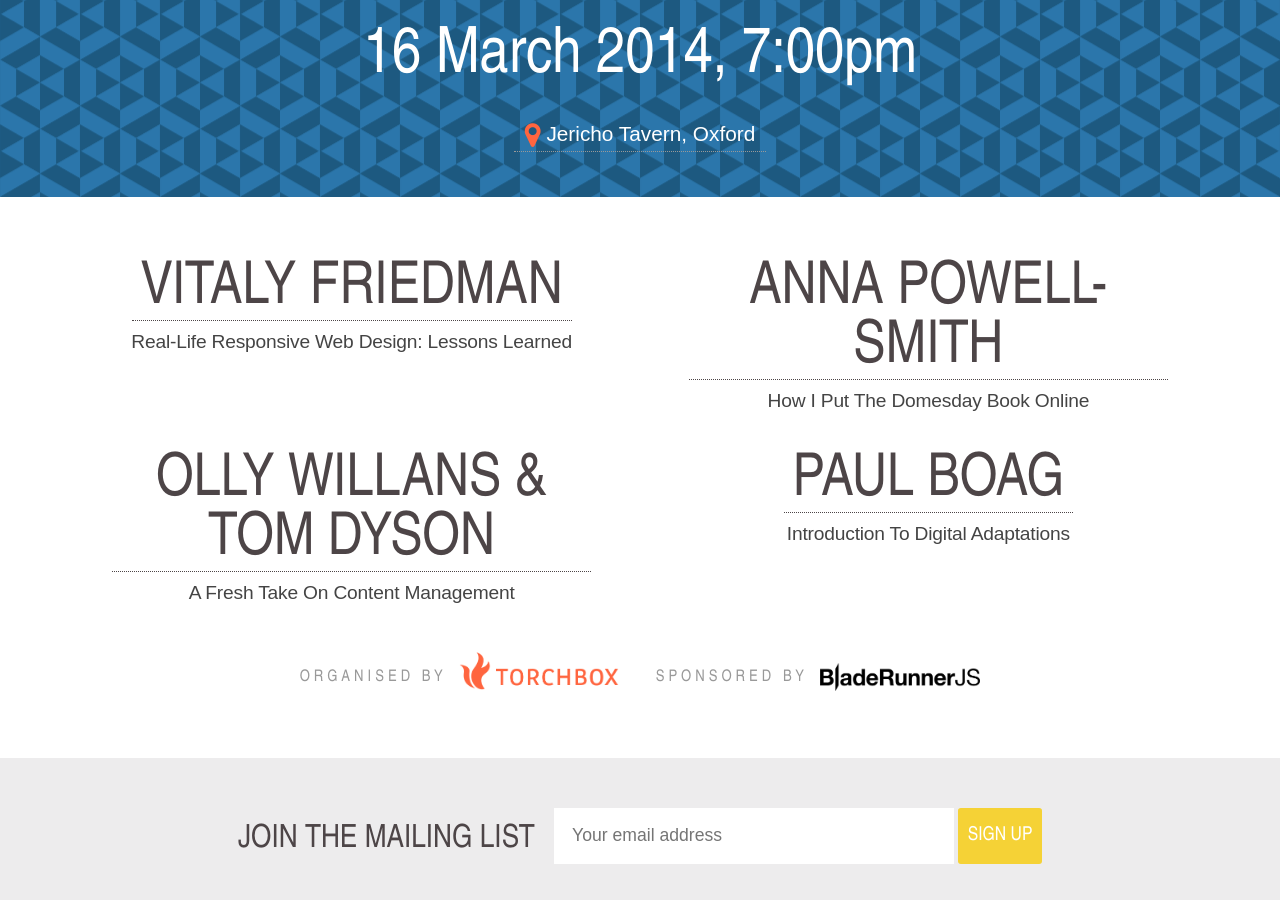
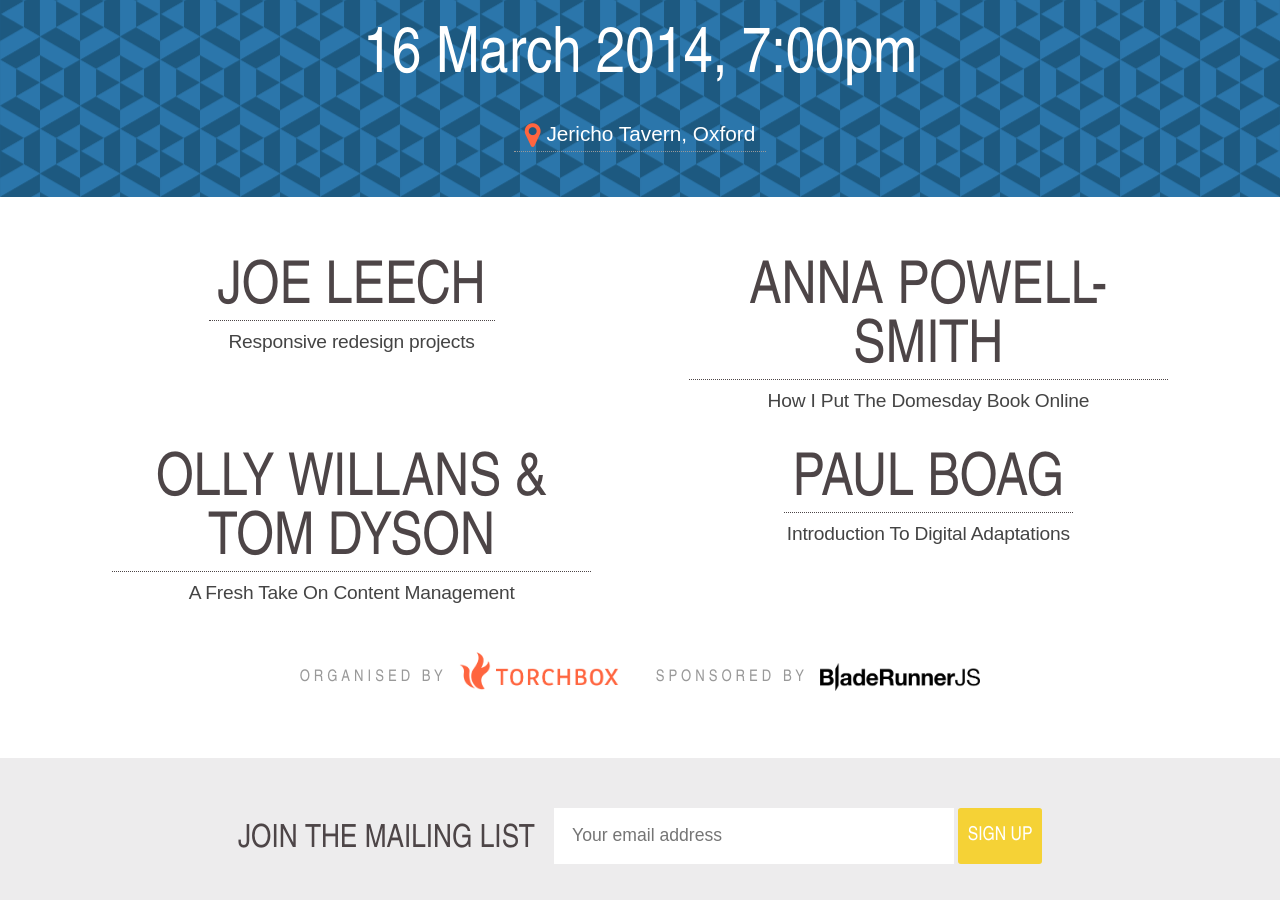
Before and after one commit to torchbox/ogn, a Jekyll site: the page built from _posts/2014-03-16-ogn35.markdown, in a window 1280 px wide and 900 px high, scrolled down 579 px. Built offline with Jekyll 4.4.1, drawn with Linux system fonts in a browser that asks for light colours; nearby versions of some CDN libraries; Markdown is read by kramdown in place of the engine named in the settings.

Commit message:
Updating the OGN homepage

```diff
--- a/_posts/2014-03-16-ogn35.markdown
+++ b/_posts/2014-03-16-ogn35.markdown
@@ -28,8 +28,8 @@ keynoters: [TBC]
 
 <ul class="keynotes">
     <li itemprop="performer" itemscope="itemscope" itemtype="http://schema.org/Person">
-        <a href="http://www.smashingmagazine.com/author/vitaly-friedman/"><h2 itemprop="name">Vitaly Friedman</h2></a>
-        <p>Real-Life Responsive Web Design: Lessons Learned</p>
+        <a href="http://joeleech.net/"><h2 itemprop="name">Joe Leech</h2></a>
+        <p>Responsive redesign projects</p>
         <!--
         <div class="downloads">
             <a href="/">Slides</a>
```
